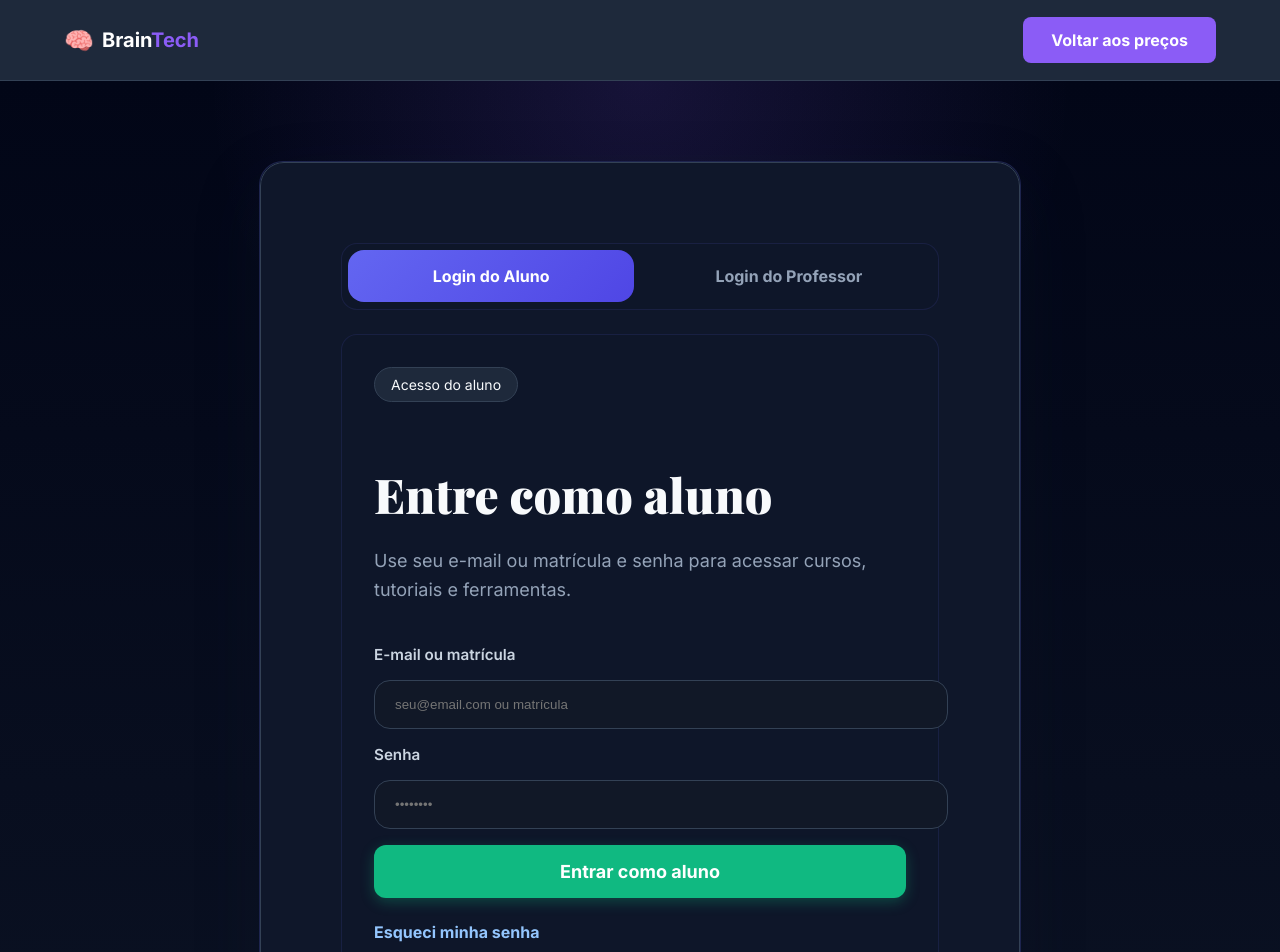
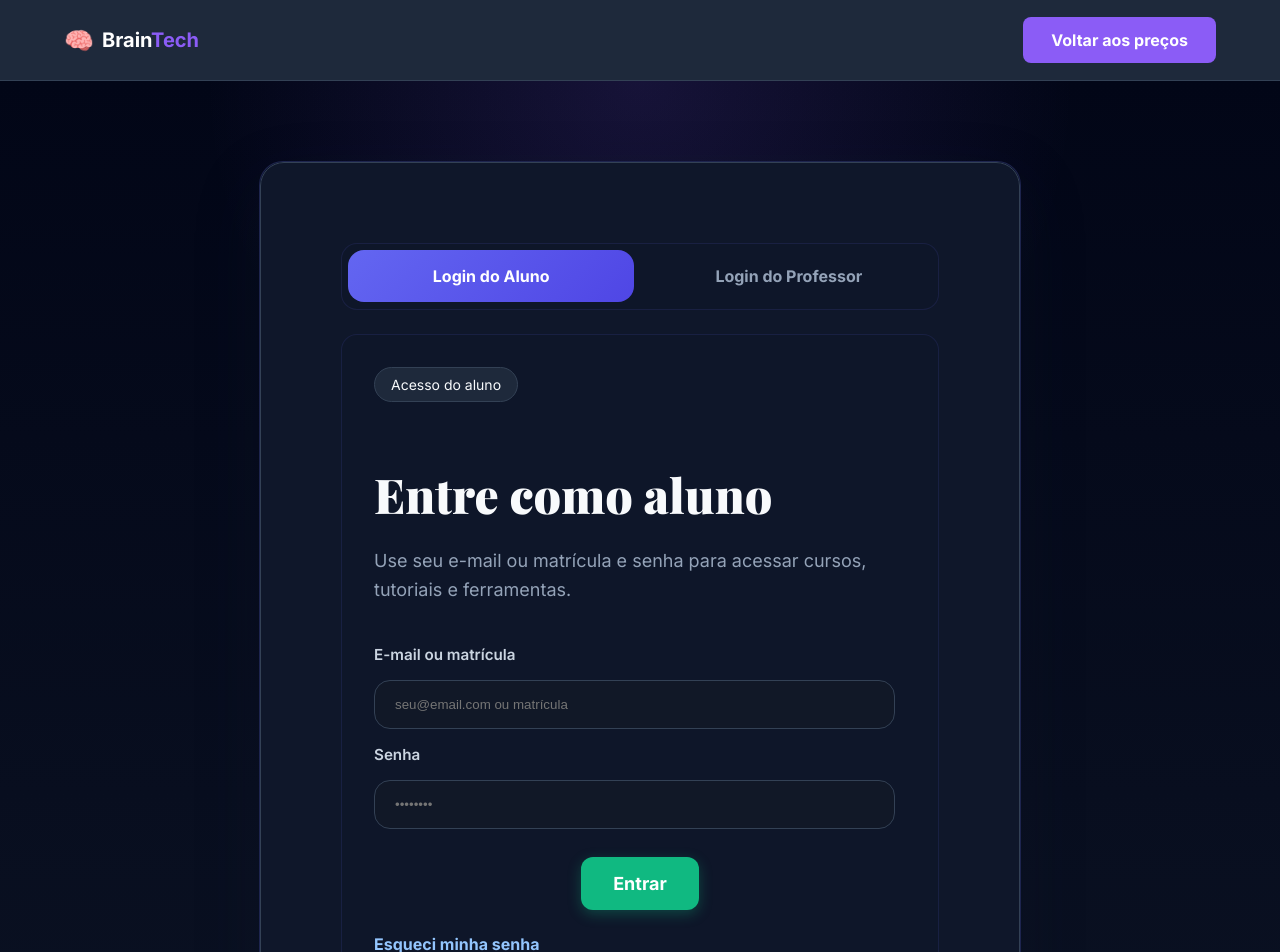
Before and after one commit to edmaralbneto/braintech, a Next.js app: page /login in a window 1280 px wide. Shown: the top 952 px of the page. Built offline with nearby package versions, Linux system fonts and the light colour scheme.

Commit message:
ajuste na tela de login

```diff
--- a/app/login/page.tsx
+++ b/app/login/page.tsx
@@ -60,7 +60,7 @@ export default function LoginPage() {
                     />
 
                     <button className="hero-button-cta" type="submit">
-                      Entrar como aluno
+                      Entrar
                     </button>
                     <a href="#" className="login-forgot">
                       Esqueci minha senha
@@ -99,7 +99,7 @@ export default function LoginPage() {
                     />
 
                     <button className="hero-button-cta" type="submit">
-                      Entrar como professor
+                      Entrar
                     </button>
                     <a href="#" className="login-forgot">
                       Esqueci minha senha
--- a/app/styles.css
+++ b/app/styles.css
@@ -188,6 +188,8 @@
 .hero-title-highlight { color: #a78bfa; }
 .hero-description { color: #94a3b8; font-size: 1.125rem; margin-bottom: 2.5rem; line-height: 1.6; }
 .hero-button-cta { background-color: #10b981; color: white; border: none; padding: 1rem 2rem; border-radius: 0.75rem; font-size: 1.125rem; font-weight: 700; cursor: pointer; box-shadow: 0 4px 14px rgba(16, 185, 129, 0.3); }
+.login-form .hero-button-cta { width: auto; min-width: 100px; margin: 0.75rem auto 0; display: inline-flex; }
+.login-form .login-input { width: 90%; }
 .hero-button-group { display: inline-flex; flex-wrap: wrap; justify-content: center; gap: 1rem; margin-bottom: 2rem; }
 .hero-button-secondary { background: rgba(255, 255, 255, 0.08); color: #f8fafc; border: 1px solid rgba(148, 163, 184, 0.25); border-radius: 0.75rem; padding: 1rem 1.75rem; font-weight: 700; transition: transform 0.2s ease, background 0.2s ease; }
 .hero-button-secondary:hover { transform: translateY(-1px); background: rgba(255, 255, 255, 0.14); }
@@ -270,7 +272,7 @@
 }
 
 .login-input {
-  width: 100%;
+  width: 90%;
   padding: 1rem 1.25rem;
   border-radius: 1rem;
   border: 1px solid #334155;
```
